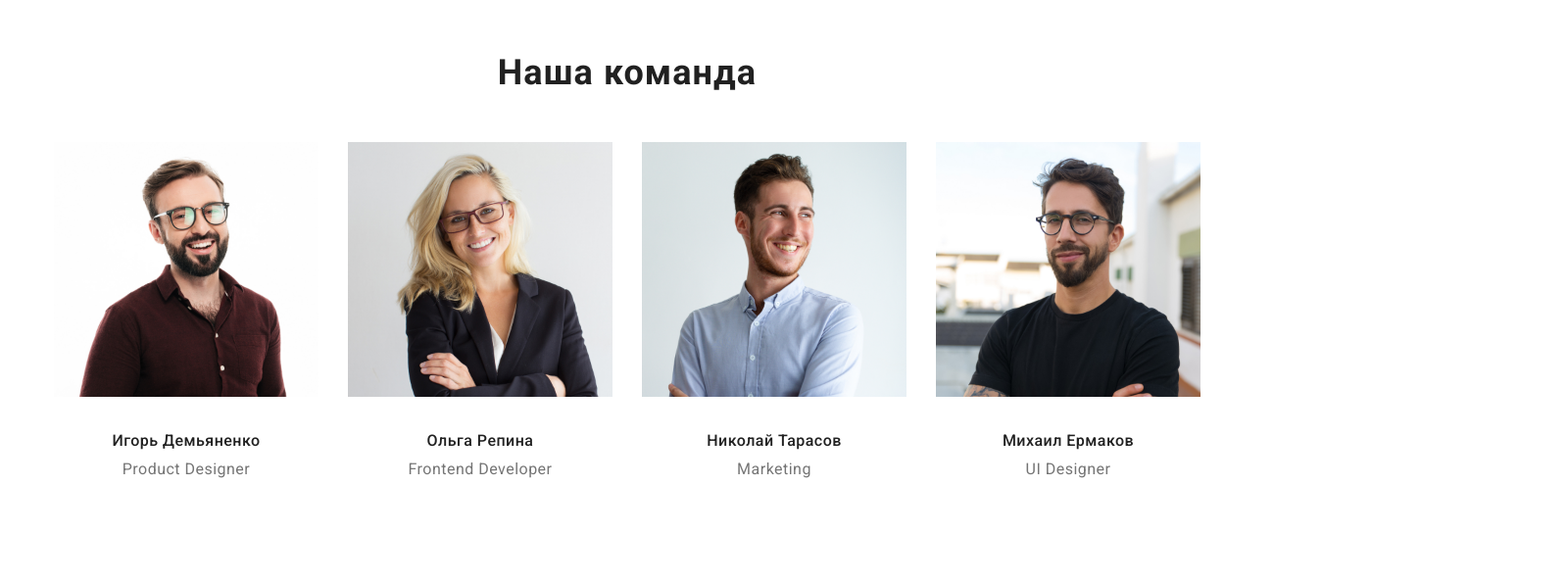
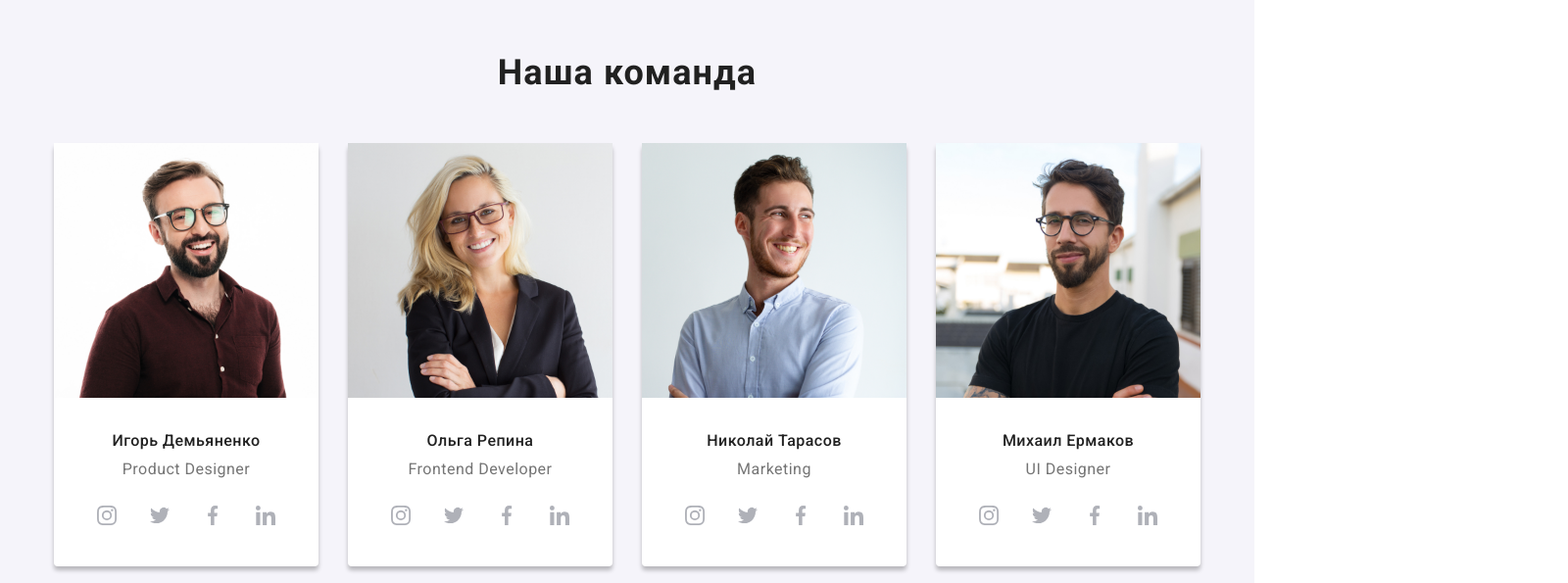
Before and after one commit to Makmar1983/goit-markup-hw-04, a plain HTML site: page index.html in a window 1280 px wide. Shown: the part 1641-2236 px from the top of the page at 98% size, 1600 px wide, since content can reach past the window. Drawn offline with nearby package versions, Linux system fonts and the light colour scheme.

Commit message:
задал декор кнопкам

```diff
--- a/css/styles.css
+++ b/css/styles.css
@@ -133,10 +133,12 @@ display: flex;
     margin-left: auto;
 }
 .linkpadding{
-    display: block;
+    display: flex;
+    align-items: center;
     padding-top: 32px;
     padding-bottom: 32px;
 
+fill: #757575;
     color: var(--primary-text-color);
     font-weight: 500;
     font-size: 14px;
@@ -147,6 +149,7 @@ display: flex;
 .linkpadding:hover,
 .alink.linkpadding:focus {
     color: var(--accent-color);
+    fill: var(--accent-color);
 }
 .logo {
 
@@ -180,7 +183,13 @@ margin-bottom: 30px;
 }
 /* Hero */
 .hero{
-    background-color: #2F303A;
+    width: 1600px;
+    margin-left: auto;
+    margin-right: auto;
+    background-repeat: no-repeat;
+    background-size: cover;
+    background-position: center;
+    background-image: linear-gradient(to right, rgba(47, 48, 58, 0.4),rgba(47, 48, 58, 0.4)),url(../Images/Img.png);
     text-align: center;
      padding-top: 200px;
      padding-bottom: 200px;
@@ -355,13 +364,16 @@ background-image:url('../Images/antenna.svg');
 .item.icon-clock::before {
     background-image: url('../Images/antenna.svg');
 } */
+
+/* .link-align{
+    align-items: center
+} */
 .nav-svg {
-    width: 16px;
-    height: 12px;
+
     margin-right: 10px;
-position: absolute;
-top: 50%;
 }
+
+
 .icon-svg{
   padding: 25px 100px;
   margin-bottom: 25px;
@@ -372,9 +384,7 @@ background-color: #F5F4FA;
 .command .itemcomand+.itemcomand{
     margin-left: 30px;
 }
-.itemcomand{
-    text-align: center;
-}
+
 .dcommand{
     padding-top: 30px;
     padding-bottom: 30px;
@@ -467,3 +477,47 @@ color: #FFFFFF;
     letter-spacing: 0.03em;
     color: rgba(255, 255, 255, 0.6);
 }
+/* section 4 */
+.work{
+    margin-bottom: 16px;
+}
+.button-svg{
+    width: 44px;
+    height: 44px;
+    display: flex;
+    justify-content: center;
+    align-items: center;
+    border-radius: 50%;
+    border: none;
+    background-color: inherit;
+    /* background-size: contain;
+    background-position: center; */
+
+    fill: #AFB1B8;
+
+}
+.button-svg:hover{
+    background-color: var(--accent-color);
+   fill: #FFFFFF;
+}
+.bg-section-command{
+    background-color: #F5F4FA;
+}
+.itemcomand {
+    text-align: center;
+
+    background-color: var(--primary-white-color);
+    border-radius: 4px;
+    box-shadow: 0px 4px 4px 0px rgba(0, 0, 0, 0.25);
+}.command-svg{
+    list-style: none;
+    display:flex;
+    justify-content: center;
+
+}
+.command-li{
+  margin-right: 10px;
+}
+.command-li:nth-child(4n) {
+    margin-right: 0;
+}
--- a/index.html
+++ b/index.html
@@ -28,12 +28,16 @@
             </nav>
 
             <ul class="auth-nav list">
-                <li class="item "><a href="mailto:info@devstudio.com" class="linkpadding">
-                    <svg class="nav-svg">
+                <li class="item "><a href="mailto:info@devstudio.com" class="linkpadding link-align">
+                    <svg class="nav-svg" width="16" height="12">
                         <use href="./Images/symbol-defs.svg#icon-envelope"></use>
                     </svg>
                     info@devstudio.com</a></li>
-                <li class="item "><a href="tel:+380961111111" class="linkpadding">+38 096 111 11 11</a></li>
+                <li class="item "><a href="tel:+380961111111" class="linkpadding link-align">
+                    <svg class="nav-svg"  width="10" height="16">
+                        <use href="./Images/symbol-defs.svg#icon-smartphone"></use>
+                    </svg>
+                    +38 096 111 11 11</a></li>
             </ul>
         </div>
     </header>
@@ -85,7 +89,7 @@
     </section>
     <!-- section 3 -->
      <section class="section ">
-         <div class="conteiner">
+         <div class="conteiner ">
 <h2 class=" title">Чем мы занимаемся</h2>
 <ul class="list works">
     <li class="itemwork"><img width="370" src="./Images/box1.jpeg" alt="Написание кода"> </li>
@@ -96,25 +100,100 @@
 
      </section>
     <!-- section 4 -->
-    <section class="section">
-        <div class="conteiner">
+    <section class="section bg-section-command">
+        <div class="conteiner ">
 <h2 class=" title">Наша команда</h2>
 <ul class="list command">
     <li class="itemcomand"><img class="imgcommand" src="./Images/img1.jpeg" alt="Игорь Демьяненко" width="270">
       <div class="dcommand"><h3 class=" team">Игорь Демьяненко</h3>
-    <p lang="en-GB" class=" work">Product Designer</p></div>
+    <p lang="en-GB" class=" work">Product Designer</p>
+<ul class="command-svg">
+    <li class="command-li"><a href="" ><button class="button-svg"><svg class="command-li-svg" width="20" height="20">
+        <use href="./Images/symbol-defs.svg#icon-instagram"></use>
+    </svg></button></a>
+    </li>
+<li class="command-li"><a href=""><button class="button-svg"><svg class="command-li-svg" width="20" height="20">
+                <use href="./Images/symbol-defs.svg#icon-twitter"></use>
+            </svg></button></a>
+</li>
+<li class="command-li"><a href=""><button class="button-svg"><svg class="command-li-svg" width="20" height="20">
+                <use href="./Images/symbol-defs.svg#icon-facebook"></use>
+            </svg></button></a>
+</li>
+    <li class="command-li"><a href=""><button class="button-svg"><svg class="command-li-svg" width="20" height="20">
+                    <use href="./Images/symbol-defs.svg#icon-linkedin"></use>
+                </svg></button></a>
+    </li>
+</ul>
+</div>
     </li>
     <li class="itemcomand"><img class="imgcommand" src="./Images/img2.jpeg" alt="Ольга Репина" width="270">
         <div class="dcommand"><h3 class=" team">Ольга Репина</h3>
-        <p lang="en-GB" class=" work">Frontend Developer</p></div>
+        <p lang="en-GB" class=" work">Frontend Developer</p>
+
+    <ul class="command-svg">
+        <li class="command-li"><a href=""><button class="button-svg"><svg class="command-li-svg" width="20" height="20">
+                        <use href="./Images/symbol-defs.svg#icon-instagram"></use>
+                    </svg></button></a>
+        </li>
+        <li class="command-li"><a href=""><button class="button-svg"><svg class="command-li-svg" width="20" height="20">
+                        <use href="./Images/symbol-defs.svg#icon-twitter"></use>
+                    </svg></button></a>
+        </li>
+        <li class="command-li"><a href=""><button class="button-svg"><svg class="command-li-svg" width="20" height="20">
+                        <use href="./Images/symbol-defs.svg#icon-facebook"></use>
+                    </svg></button></a>
+        </li>
+        <li class="command-li"><a href=""><button class="button-svg"><svg class="command-li-svg" width="20" height="20">
+                        <use href="./Images/symbol-defs.svg#icon-linkedin"></use>
+                    </svg></button></a>
+        </li>
+    </ul>
+    </div>
     </li>
     <li class="itemcomand"><img class="imgcommand" src="./Images/img3.jpeg" alt="Николай Тарасов" width="270">
         <div class="dcommand"><h3 class=" team">Николай Тарасов</h3>
-        <p lang="en-GB" class=" work">Marketing</p></div>
+        <p lang="en-GB" class=" work">Marketing</p>
+    <ul class="command-svg">
+        <li class="command-li"><a href=""><button class="button-svg"><svg class="command-li-svg" width="20" height="20">
+                        <use href="./Images/symbol-defs.svg#icon-instagram"></use>
+                    </svg></button></a>
+        </li>
+        <li class="command-li"><a href=""><button class="button-svg"><svg class="command-li-svg" width="20" height="20">
+                        <use href="./Images/symbol-defs.svg#icon-twitter"></use>
+                    </svg></button></a>
+        </li>
+        <li class="command-li"><a href=""><button class="button-svg"><svg class="command-li-svg" width="20" height="20">
+                        <use href="./Images/symbol-defs.svg#icon-facebook"></use>
+                    </svg></button></a>
+        </li>
+        <li class="command-li"><a href=""><button class="button-svg"><svg class="command-li-svg" width="20" height="20">
+                        <use href="./Images/symbol-defs.svg#icon-linkedin"></use>
+                    </svg></button></a>
+        </li>
+    </ul></div>
     </li>
     <li class="itemcomand"><img class="imgcommand" src="./Images/img4.jpeg" alt="Михаил Ермаков" width="270">
         <div class="dcommand"><h3 class=" team">Михаил Ермаков</h3>
-        <p lang="en-GB" class=" work">UI Designer</p></div>
+        <p lang="en-GB" class=" work">UI Designer</p>
+    <ul class="command-svg">
+        <li class="command-li"><a href=""><button class="button-svg"><svg class="command-li-svg" width="20" height="20">
+                        <use href="./Images/symbol-defs.svg#icon-instagram"></use>
+                    </svg></button></a>
+        </li>
+        <li class="command-li"><a href=""><button class="button-svg"><svg class="command-li-svg" width="20" height="20">
+                        <use href="./Images/symbol-defs.svg#icon-twitter"></use>
+                    </svg></button></a>
+        </li>
+        <li class="command-li"><a href=""><button class="button-svg"><svg class="command-li-svg" width="20" height="20">
+                        <use href="./Images/symbol-defs.svg#icon-facebook"></use>
+                    </svg></button></a>
+        </li>
+        <li class="command-li"><a href=""><button class="button-svg"><svg class="command-li-svg" width="20" height="20">
+                        <use href="./Images/symbol-defs.svg#icon-linkedin"></use>
+                    </svg></button></a>
+        </li>
+    </ul></div>
     </li>
 </ul>
         </div>
```
Also changed, not shown: Images/Img.png (added), Images/symbol-defs.svg (added), 1 other file.
